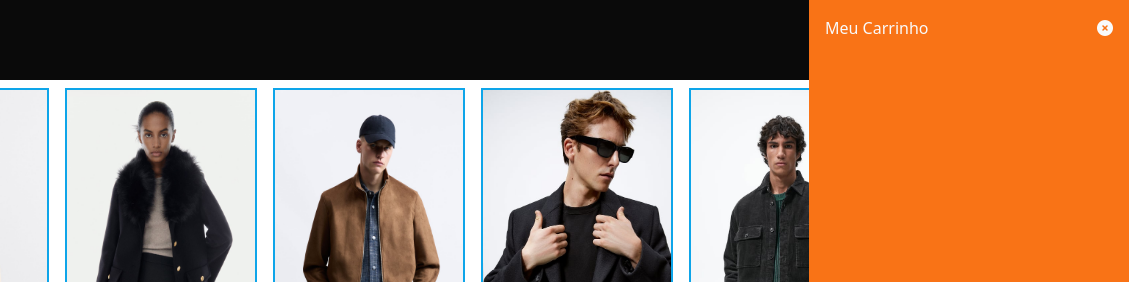
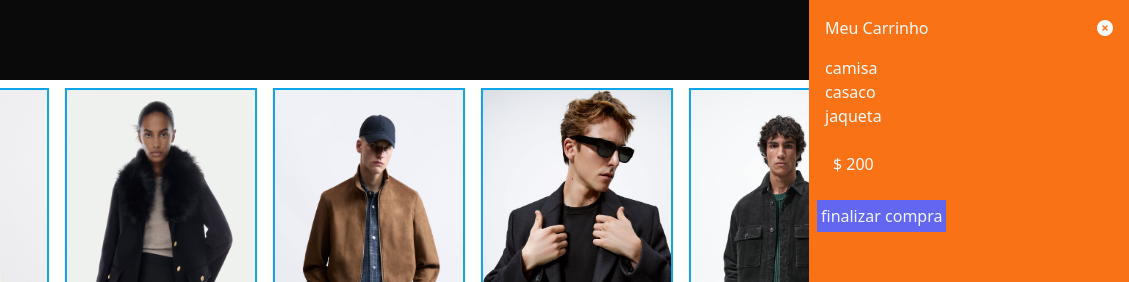
Before and after one commit to HunterLowBit/ecom_hashtag, a website built with Vite: page index.html in a window 1280 px wide. Shown: the top 282 px of the page, 151-1280 px from the left. Built offline with nearby package versions, Linux system fonts and the light colour scheme.

Commit message:
Começo do carrinho

```diff
--- a/index.html
+++ b/index.html
@@ -17,7 +17,13 @@
       <p>Meu Carrinho</p>
       <button id="fechar-carrinho"><i class="fa-solid fa-circle-xmark"></i></button>
     </div>
-
+    <section id="produtos-carrinho" class="mx-4">
+      <p>camisa</p>
+      <p>casaco</p>
+      <p>jaqueta</p>
+    </section>
+    <p id="preco-total" class="m-6">$ 200</p>
+    <button class="bg-indigo-500 mx-2 p-1 text-slate-100">finalizar compra</button>
   </section>
 
   <header class="flex bg-neutral-950	p-2 justify-between">
```
Also changed, not shown: src/menuCarrinho.js (added).
